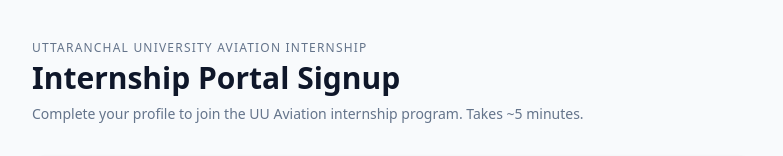
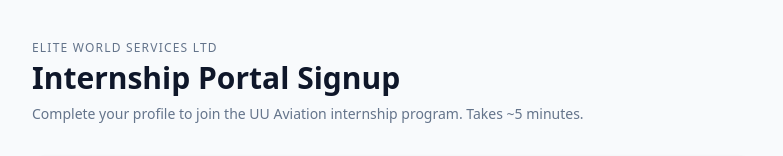
Before and after one commit to Aviationewsaero/uu-recruitment, a Next.js app: page /intern/signup in a window 1280 px wide. Shown: the top 156 px of the page, without its empty margins (248-1031 px from the left). Built offline with nearby package versions, Linux system fonts and the light colour scheme; no server answers.

Commit message:
Rebrand intern portal: Uttaranchal University → Elite World Services Ltd

```diff
--- a/src/app/intern/layout.tsx
+++ b/src/app/intern/layout.tsx
@@ -1,8 +1,8 @@
 import React from "react";
 
 export const metadata = {
-  title: "Intern Portal - UU Aviation",
-  description: "Uttaranchal University Aviation Internship Portal",
+  title: "Intern Portal - Elite World Services",
+  description: "Elite World Services Ltd Internship Portal",
 };
 
 export default function InternLayout({
--- a/src/app/intern/login/InternLoginForm.tsx
+++ b/src/app/intern/login/InternLoginForm.tsx
@@ -38,7 +38,7 @@
     <div className="w-full max-w-md rounded-xl border border-brand-border bg-brand-surface p-8 shadow-lg">
       <header className="mb-6 text-center">
         <p className="text-xs uppercase tracking-widest text-brand-muted">
-          Uttaranchal University Aviation
+          Elite World Services Ltd
         </p>
         <h1 className="mt-2 text-2xl font-bold text-brand-text">Intern Portal</h1>
         <p className="mt-1 text-sm text-brand-muted">Log in to your account</p>
--- a/src/app/intern/signup/page.tsx
+++ b/src/app/intern/signup/page.tsx
@@ -13,7 +13,7 @@
       <div className="mx-auto max-w-3xl px-6">
         <header className="mb-8">
           <p className="text-xs uppercase tracking-widest text-brand-muted">
-            Uttaranchal University Aviation Internship
+            Elite World Services Ltd
           </p>
           <h1 className="mt-1 text-3xl font-bold text-brand-text">
             Internship Portal Signup
```
